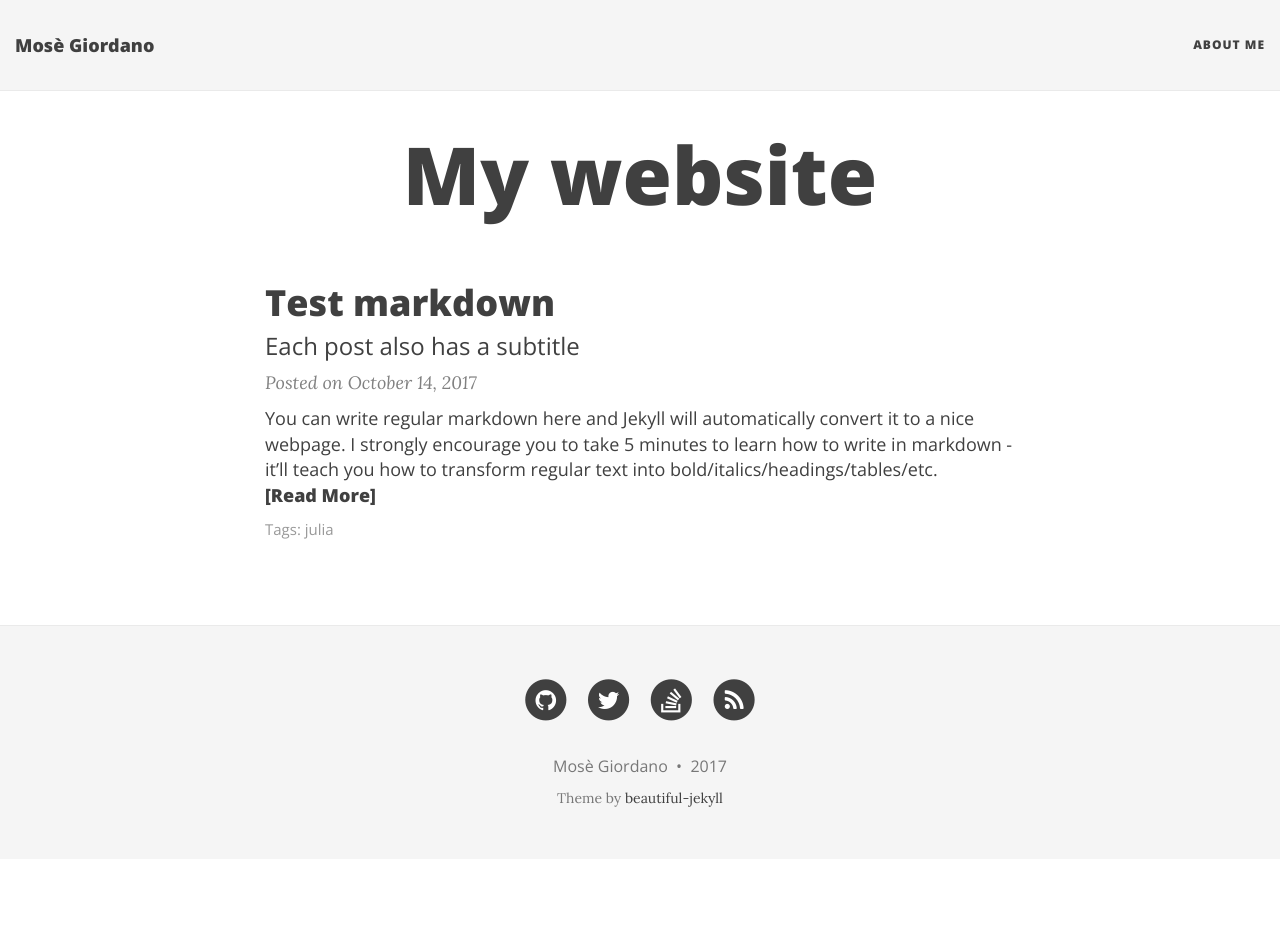
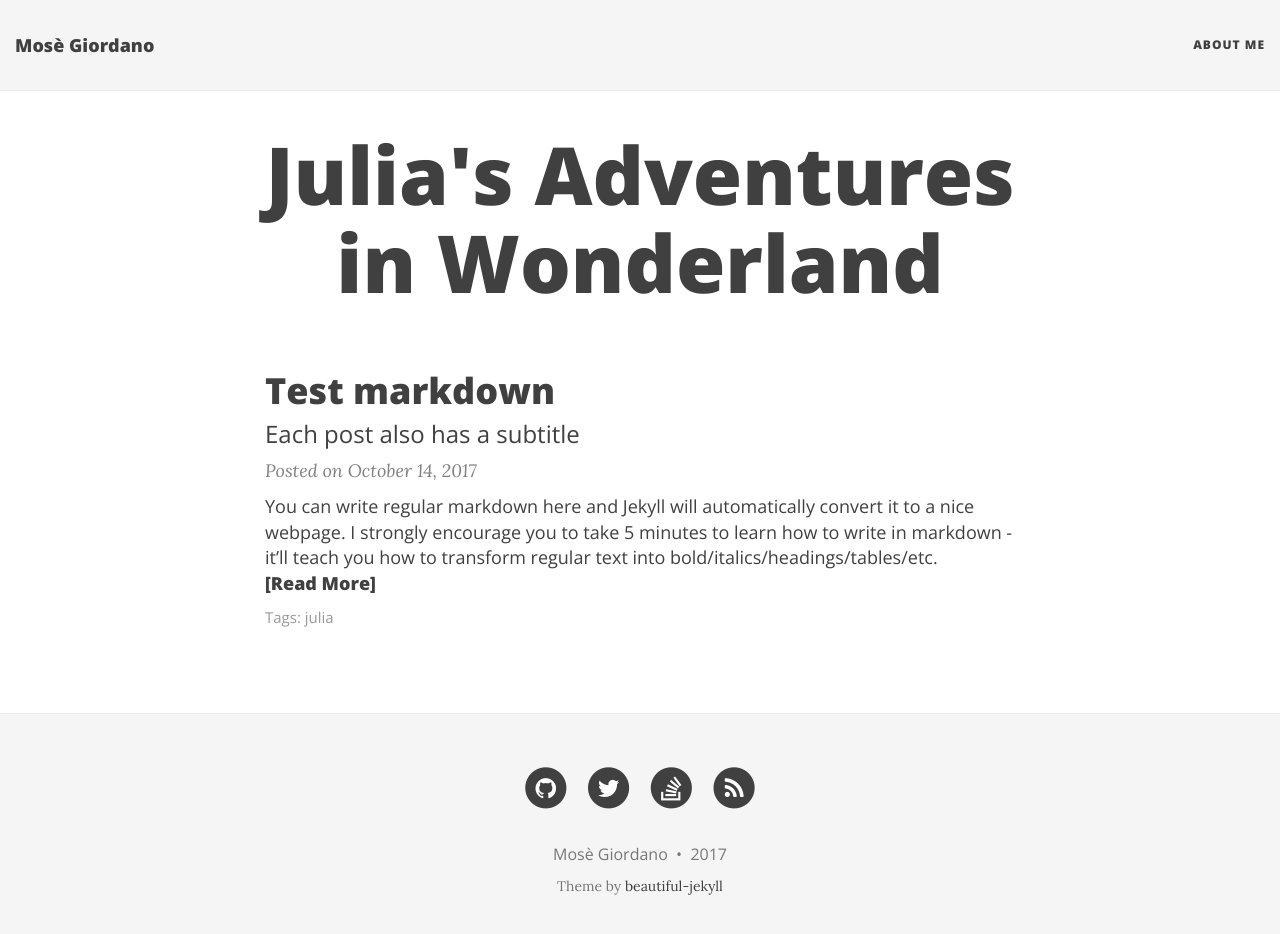
Before and after one commit to giordano/giordano.github.io, a Jekyll site: the page built from index.html, in a window 1280 px wide and 947 px high. Shown: the top 934 px of the window. Built offline with Jekyll 4.4.1, drawn with Linux system fonts in a browser that asks for light colours; nearby versions of some CDN libraries; the list of posts is cut into pages by our own code.

Commit message:
Change title for the blog

```diff
--- a/index.html
+++ b/index.html
@@ -1,6 +1,6 @@
 ---
 layout: page
-title: My website
+title: Julia's Adventures in Wonderland
 use-site-title: true
 ---
 
```
